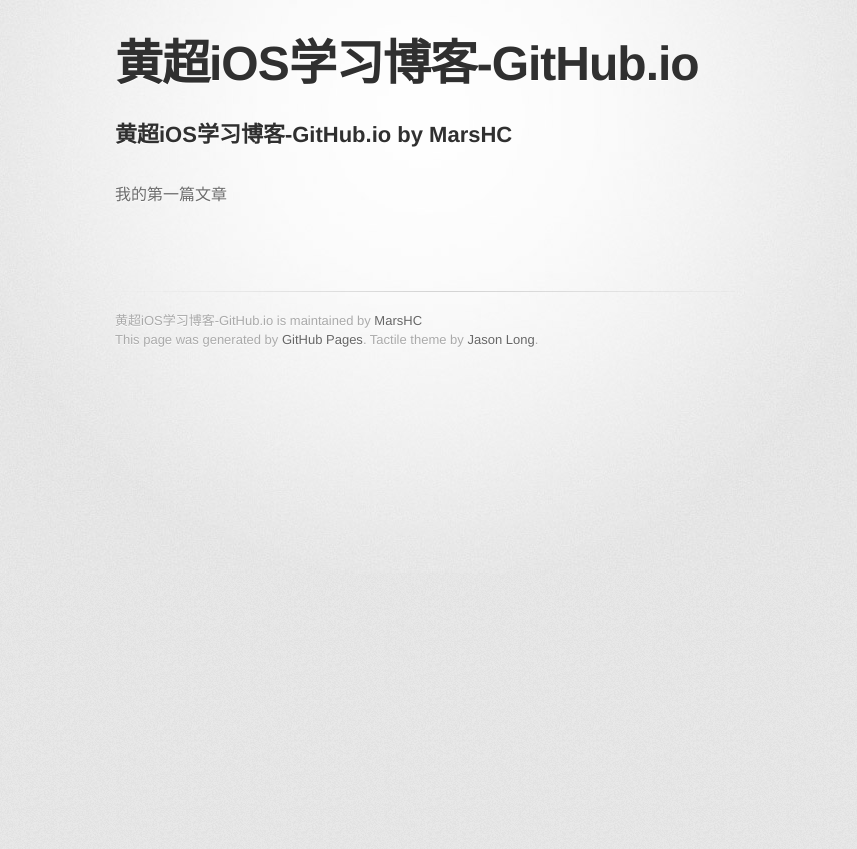
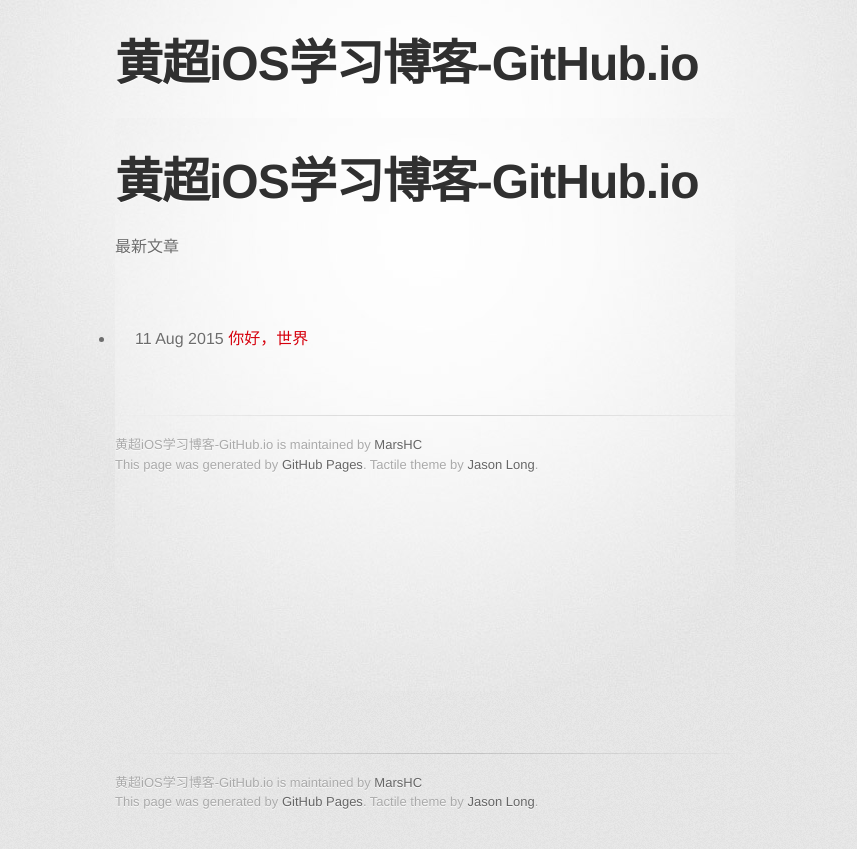
Before and after one commit to MarsHC/hc.iOS.study.github.io, a Jekyll site: the page built from index.html, in a window 1280 px wide. Shown: the top 849 px of the page, without its empty margins (215-1072 px from the left). Built offline with Jekyll 4.4.1, drawn with Linux system fonts in a browser that asks for light colours; some web fonts are replaced.

Commit message:
Fix default.html.

```diff
--- a/_layouts/default.html
+++ b/_layouts/default.html
@@ -1,7 +1,3 @@
----
-layout: default
-title: 我的第一篇文章
----
 <!DOCTYPE html>
 <html>
   <head>
@@ -19,12 +15,11 @@
 
         <header>
           <h1>黄超iOS学习博客-GitHub.io</h1>
+          <title>{{ page.title }}</title>
         </header>
 
         <section id="main_content">
-          <h2>{{ page.title }}</h2>
-　　       <p>我的第一篇文章</p>
-　　       <p>{{ page.date | date_to_string }}</p>
+          {{ content }}
 
         </section>
 
```
